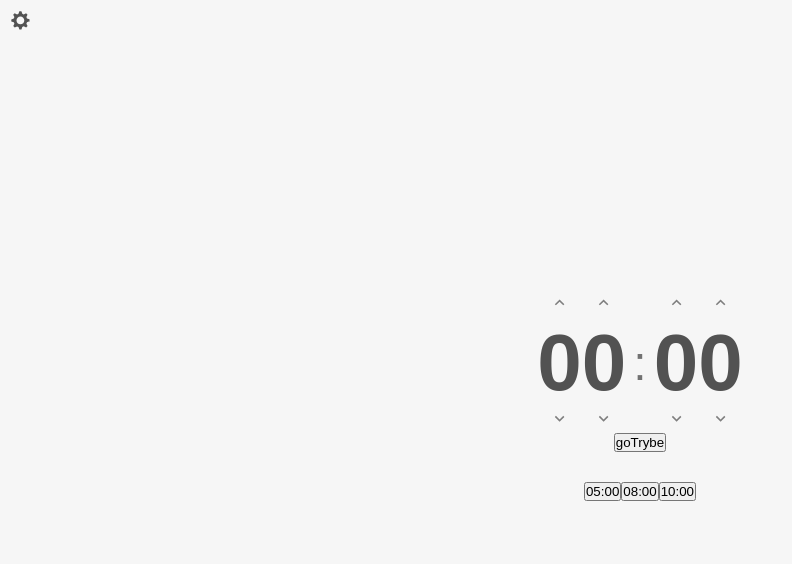
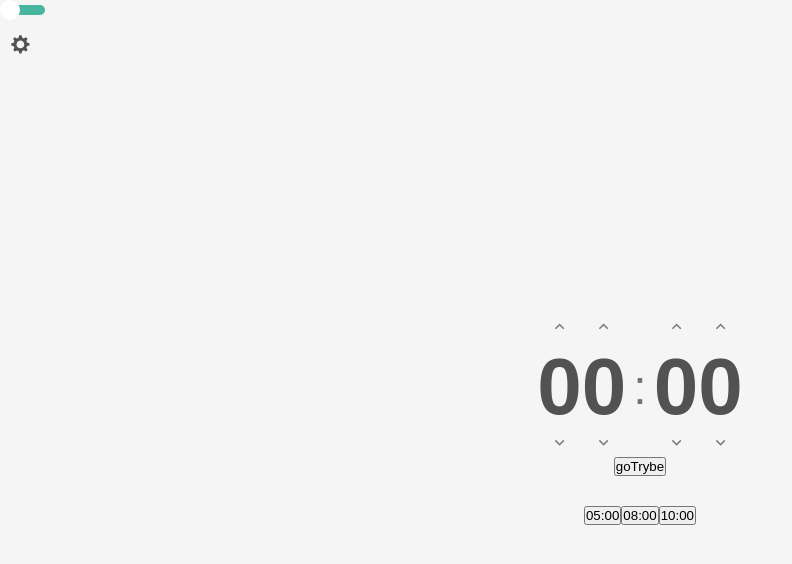
Before and after one commit to RenzoSev/typescript-countdown, a React (Create React App) app: page / in a window 1280 px wide. Shown: the top 564 px of the page, without its empty margins (0-792 px from the left). Built offline with nearby package versions, Linux system fonts and the light colour scheme.

Commit message:
light/dark mode with react switch

```diff
--- a/package.json
+++ b/package.json
@@ -12,12 +12,14 @@
     "@types/react-dom": "^17.0.5",
     "@types/react-router-dom": "^5.1.7",
     "@types/styled-components": "^5.1.9",
+    "polished": "^4.1.2",
     "react": "^17.0.2",
     "react-countdown": "^2.3.2",
     "react-dom": "^17.0.2",
     "react-icons": "^4.2.0",
     "react-router-dom": "^5.2.0",
     "react-scripts": "4.0.3",
+    "react-switch": "^6.0.0",
     "styled-components": "^5.3.0",
     "typescript": "^4.3.2",
     "web-vitals": "^1.1.2"
--- a/src/index.tsx
+++ b/src/index.tsx
@@ -1,17 +1,16 @@
 import React from 'react';
 import ReactDOM from 'react-dom';
 
-import { BrowserRouter as Router } from 'react-router-dom';
+import { BrowserRouter as Router, Route, Switch } from 'react-router-dom';
 
 import App from './pages/App';
 
-import GlobalStyle from './styles/global';
-
 ReactDOM.render(
   <React.StrictMode>
-    <GlobalStyle />
     <Router>
-      <App />
+      <Switch>
+        <Route path="/" component={App} />
+      </Switch>
     </Router>
   </React.StrictMode>,
   document.getElementById('root'),
--- a/src/pages/App/index.tsx
+++ b/src/pages/App/index.tsx
@@ -1,17 +1,33 @@
 /* eslint-disable no-unused-vars */
 
 import React, { useEffect, useState } from 'react';
-import { Route, Switch } from 'react-router-dom';
+import { Route, Switch as SwitchRouter } from 'react-router-dom';
+
+import { ThemeProvider, DefaultTheme, ThemeContext } from 'styled-components';
+import Switch from 'react-switch';
+import { shade } from 'polished';
+
 import usePersistedState from '../../helper/usePersistedToState';
 
 import Countdown from '../Countdown';
 import TimeConfigs from '../TimeConfigs';
 
+import light from '../../styles/themes/light';
+import dark from '../../styles/themes/dark';
+
+import GlobalStyle from '../../styles/global';
+
 const App: React.FC = () => {
   const initalPresets = ['05:00', '08:00', '10:00'];
   const [presets, setPresets] = usePersistedState('presetsStorage', initalPresets);
+
   const [startMsg, setStartMsg] = usePersistedState('startMsg', 'goTrybe');
   const [endMsg, setEndMsg] = usePersistedState('endMsg', 'STOP');
+
+  const [theme, setTheme] = useState(light);
+  const toggleTheme = () => {
+    setTheme(theme.title === 'light' ? dark : light);
+  };
 
   const sharedProps = {
     presets,
@@ -25,14 +41,34 @@ const App: React.FC = () => {
   };
 
   return (
-    <Switch>
-      <Route path="/settings">
-        <TimeConfigs sharedProps={sharedProps} setConfigsProps={setConfigsProps} />
-      </Route>
-      <Route path="/">
-        <Countdown sharedProps={sharedProps} />
-      </Route>
-    </Switch>
+    <ThemeProvider theme={theme}>
+      <div>
+        <Switch
+          onChange={toggleTheme}
+          checked={theme.title === 'dark'}
+          checkedIcon={false}
+          uncheckedIcon={false}
+          height={10}
+          width={40}
+          handleDiameter={20}
+          offColor={shade(0.15, theme.colors.primary)}
+          onColor={theme.colors.secundary}
+        />
+        <GlobalStyle />
+        <SwitchRouter>
+          <Route path="/settings">
+            <TimeConfigs
+              sharedProps={sharedProps}
+              setConfigsProps={setConfigsProps}
+            />
+          </Route>
+
+          <Route path="/">
+            <Countdown sharedProps={sharedProps} />
+          </Route>
+        </SwitchRouter>
+      </div>
+    </ThemeProvider>
   );
 };
 
--- a/src/styles/global.ts
+++ b/src/styles/global.ts
@@ -8,7 +8,7 @@ export default createGlobalStyle`
     }
 
     body {
-        background: #f6f6f6;
+        background: ${(props) => props.theme.colors.background};
     }
 
     button {
--- /dev/null
+++ b/src/styles/themes/dark.ts
@@ -0,0 +1,11 @@
+export default {
+  title: 'dark',
+
+  colors: {
+    primary: '#7cea9c',
+    secundary: '#55D6BE',
+
+    background: '#222',
+    text: '#fff',
+  },
+};
--- /dev/null
+++ b/src/styles/themes/light.ts
@@ -0,0 +1,11 @@
+export default {
+  title: 'light',
+
+  colors: {
+    primary: '#55D6BE',
+    secundary: '#7cea9c',
+
+    background: '#f5f5f5',
+    text: '#333',
+  },
+};
--- a/tsconfig.json
+++ b/tsconfig.json
@@ -22,5 +22,8 @@
   },
   "include": [
     "src"
+  ],
+  "files": [
+    "src/styles/styled.d.ts"
   ]
 }
```
Also changed, not shown: src/styles/styled.d.ts (added, +15 -0 lines), 1 other file (tests, documents, lock files or other folders).
